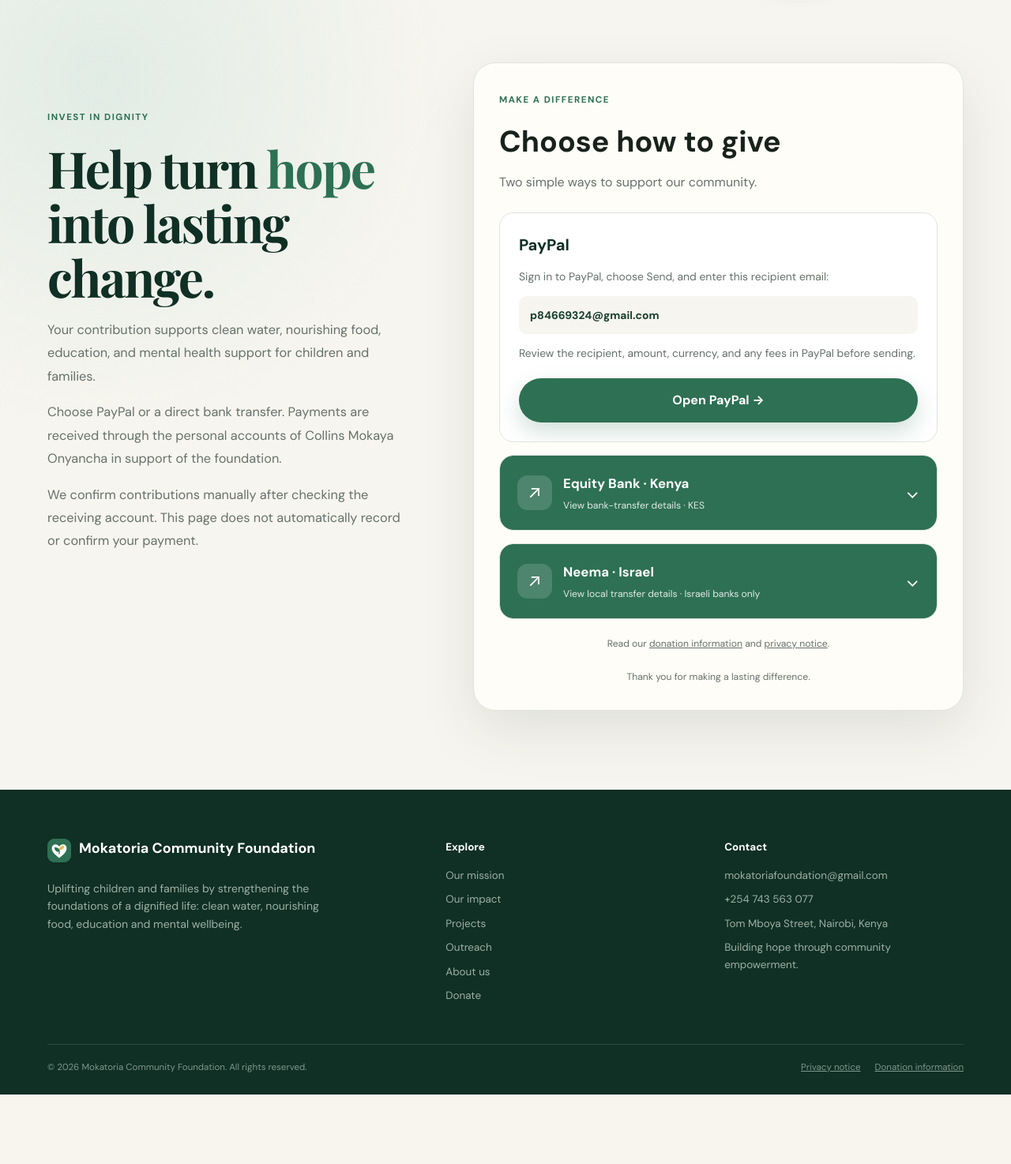
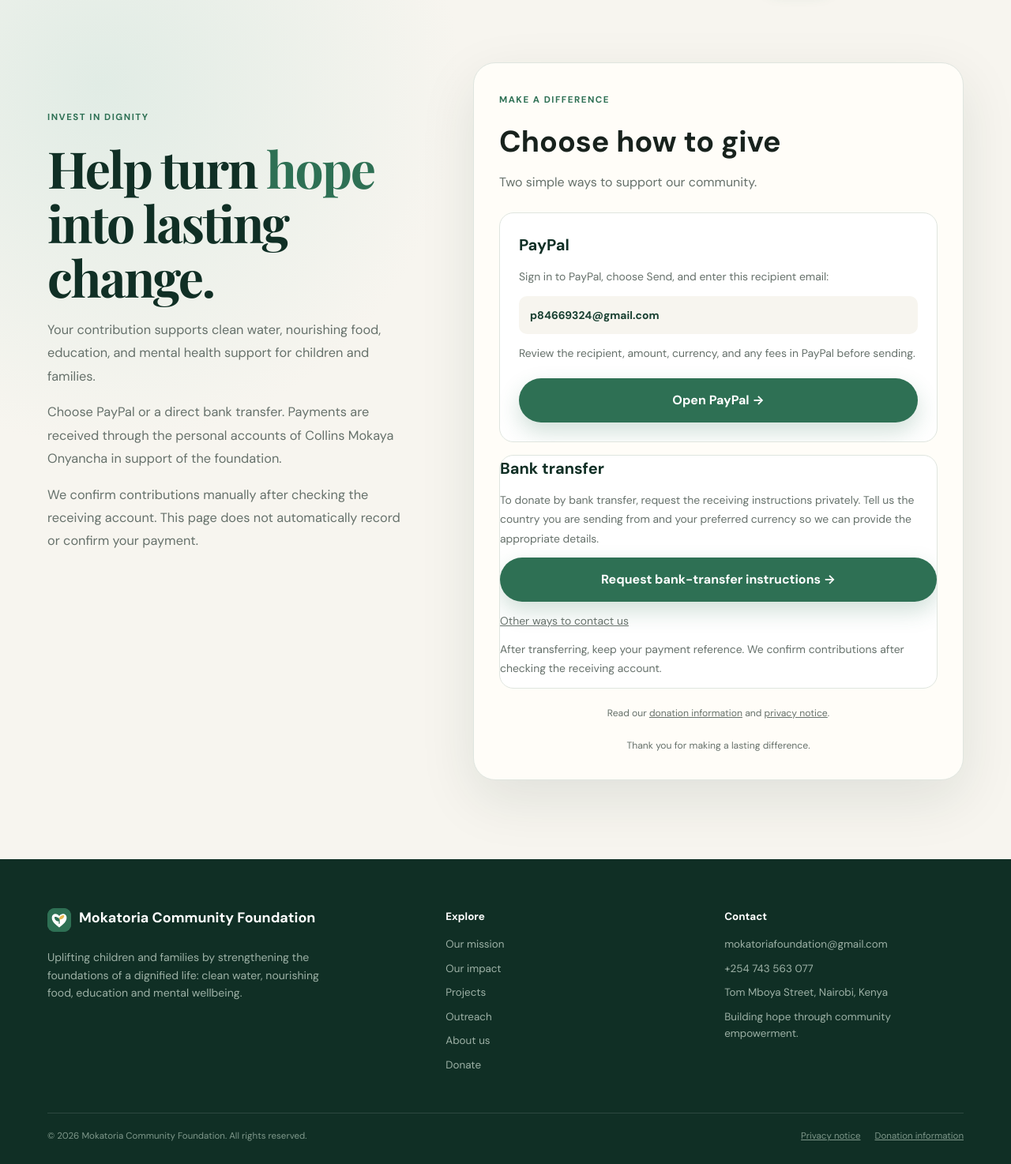
Before and after one commit to mokatoria/mokatoria-group-foundation, a Flask app: page /donate in a window 1280 px wide. Shown: the part 114-1588 px from the top of the page at 79% size. Before the commit the page ends 1500 px from the top, so only its background shows below. Run offline with Flask 3, Linux system fonts and the light colour scheme; some libraries are stand-ins or nearby versions.

Commit message:
Remove public bank details and offer private transfer instructions

```diff
--- a/app.py
+++ b/app.py
@@ -150,7 +150,7 @@ def register_routes(app):
             "outreach": "Explore Mokatoria Community Foundation outreach in Kitui, Eldoret and India, and meet our five-member leadership team.",
             "index": "Mokatoria Community Foundation supports children and families through clean water, food, education, and mental wellbeing. Based in Nairobi, Kenya.",
             "projects": "Explore the community projects of Mokatoria Community Foundation in water, nutrition, education, and mental wellbeing.",
-            "donate": "Support Mokatoria Community Foundation through PayPal or a KES bank transfer. View receiving details and contact us to confirm your contribution.",
+            "donate": "Support Mokatoria Community Foundation through PayPal or a KES bank transfer. Request bank-transfer instructions privately and contact us to confirm your contribution.",
             "contact": "Contact Mokatoria Community Foundation at mokatoriafoundation@gmail.com or +254 743 563 077. Find us on Tom Mboya Street, Nairobi, Kenya.",
         }
         canonical = "https://mokatoriagroupfoundation.com" + request.path if request.endpoint in public_pages else None
@@ -341,7 +341,7 @@ def register_routes(app):
 
         # Payments are made externally and confirmed manually, never by a browser return.
         if request.method == "POST":
-            flash("Please use the PayPal or bank-transfer instructions below.", "info")
+            flash("Please use PayPal or request bank-transfer instructions below.", "info")
             return redirect(url_for("donate"), code=303)
         return render_template("donate.html")
 
--- a/templates/donate.html
+++ b/templates/donate.html
@@ -21,50 +21,13 @@
       <p>Review the recipient, amount, currency, and any fees in PayPal before sending.</p>
       <a class="btn-primary btn-full" href="https://www.paypal.com/" target="_blank" rel="noopener noreferrer">Open PayPal →</a>
       </div>
-      <details class="payment-option bank-option">
-        <summary>
-          <span class="bank-symbol" aria-hidden="true">↗</span>
-          <span class="bank-heading"><strong>Equity Bank · Kenya</strong><small>View bank-transfer details · KES</small></span>
-          <span class="bank-chevron" aria-hidden="true">⌄</span>
-        </summary>
-        <div class="bank-content">
-      <h3>Transfer details</h3>
-      <dl class="bank-details">
-        <dt>Account holder</dt><dd translate="no" class="notranslate">Collins Mokaya Onyancha</dd>
-        <dt>Bank</dt><dd translate="no" class="notranslate">Equity Bank</dd>
-        <dt>Branch</dt><dd translate="no" class="notranslate">Eldoret Market Branch</dd>
-        <dt>Account number</dt><dd translate="no" class="notranslate">7770179484119</dd>
-        <dt>Bank code</dt><dd translate="no" class="notranslate">68</dd>
-        <dt>Branch code</dt><dd translate="no" class="notranslate">109</dd>
-        <dt>SWIFT/BIC</dt><dd translate="no" class="notranslate">EQBLKENA</dd>
-        <dt>Account currency</dt><dd translate="no" class="notranslate">KES (Kenyan shillings)</dd>
-      </dl>
-      <p><strong>Before transferring:</strong> the account receives KES (Kenyan shillings). For international transfers, ask your bank about conversion, fees, and any additional receiving-bank requirements.</p>
-      <p>Keep your payment reference. You can contact us with the reference, date, amount, and currency so we can locate your contribution.</p>
-      <a class="bank-contact" href="{{ url_for('contact') }}">Contact us about your donation →</a>
-        </div>
-      </details>
-      <details class="payment-option bank-option neema-option">
-        <summary>
-          <span class="bank-symbol" aria-hidden="true">↗</span>
-          <span class="bank-heading"><strong>Neema · Israel</strong><small>View local transfer details · Israeli banks only</small></span>
-          <span class="bank-chevron" aria-hidden="true">⌄</span>
-        </summary>
-        <div class="bank-content">
-          <h3>Local transfer details</h3>
-          <dl class="bank-details">
-            <dt>Account holder</dt><dd translate="no" class="notranslate">Collins mokaya Onyancha</dd>
-            <dt>Provider</dt><dd translate="no" class="notranslate">Neema</dd>
-            <dt>Bank / identification code</dt><dd translate="no" class="notranslate">21</dd>
-            <dt>Branch</dt><dd translate="no" class="notranslate">21</dd>
-            <dt>Account number</dt><dd translate="no" class="notranslate">00151432</dd>
-          </dl>
-          <p><strong>Transfers from Israeli banks only.</strong> Neema states that these account details cannot receive bank transfers from abroad.</p>
-          <p><strong>Currency:</strong> for an ILS (Israeli shekel) transfer, confirm the receiving currency in your banking app. Before sending USD (US dollars), confirm the correct deposit instructions directly with Neema. A USD balance does not confirm that these details accept USD bank transfers.</p>
-          <p>This is the personal receiving account of Collins Mokaya Onyancha. Contributions are confirmed manually after receipt.</p>
-          <a class="bank-contact" href="https://help.getneema.com/en/articles/16288559-deposit-via-bank-transfer-to-my-neema-account" target="_blank" rel="noopener noreferrer">Read Neema’s bank-transfer instructions ↗</a>
-        </div>
-      </details>
+      <div class="payment-option bank-option">
+        <h3>Bank transfer</h3>
+        <p>To donate by bank transfer, request the receiving instructions privately. Tell us the country you are sending from and your preferred currency so we can provide the appropriate details.</p>
+        <a class="btn-primary btn-full" href="mailto:mokatoriafoundation@gmail.com?subject=Request%20bank-transfer%20instructions">Request bank-transfer instructions →</a>
+        <p><a href="{{ url_for('contact') }}">Other ways to contact us</a></p>
+        <p>After transferring, keep your payment reference. We confirm contributions after checking the receiving account.</p>
+      </div>
       <p class="payment-footer">Read our <a href="{{ url_for('donation_information') }}">donation information</a> and <a href="{{ url_for('privacy') }}">privacy notice</a>.</p>
       <p class="payment-footer">Thank you for making a lasting difference.</p>
     </div>
```
